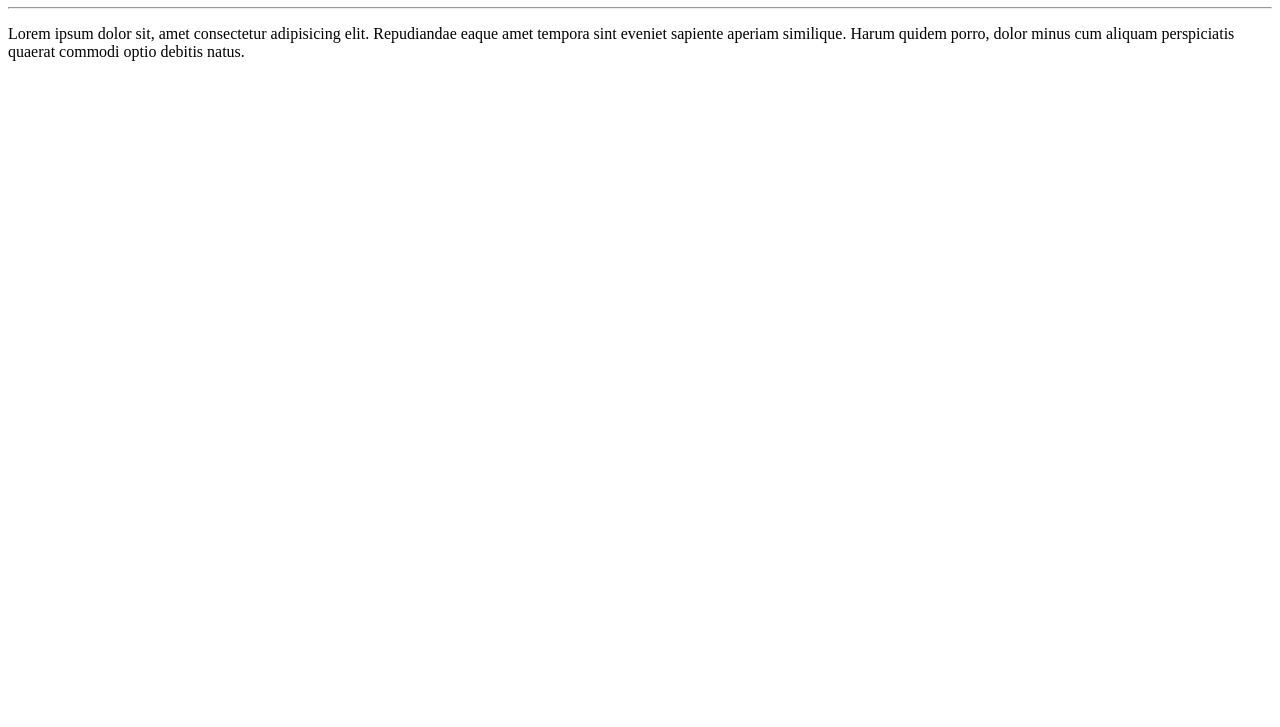
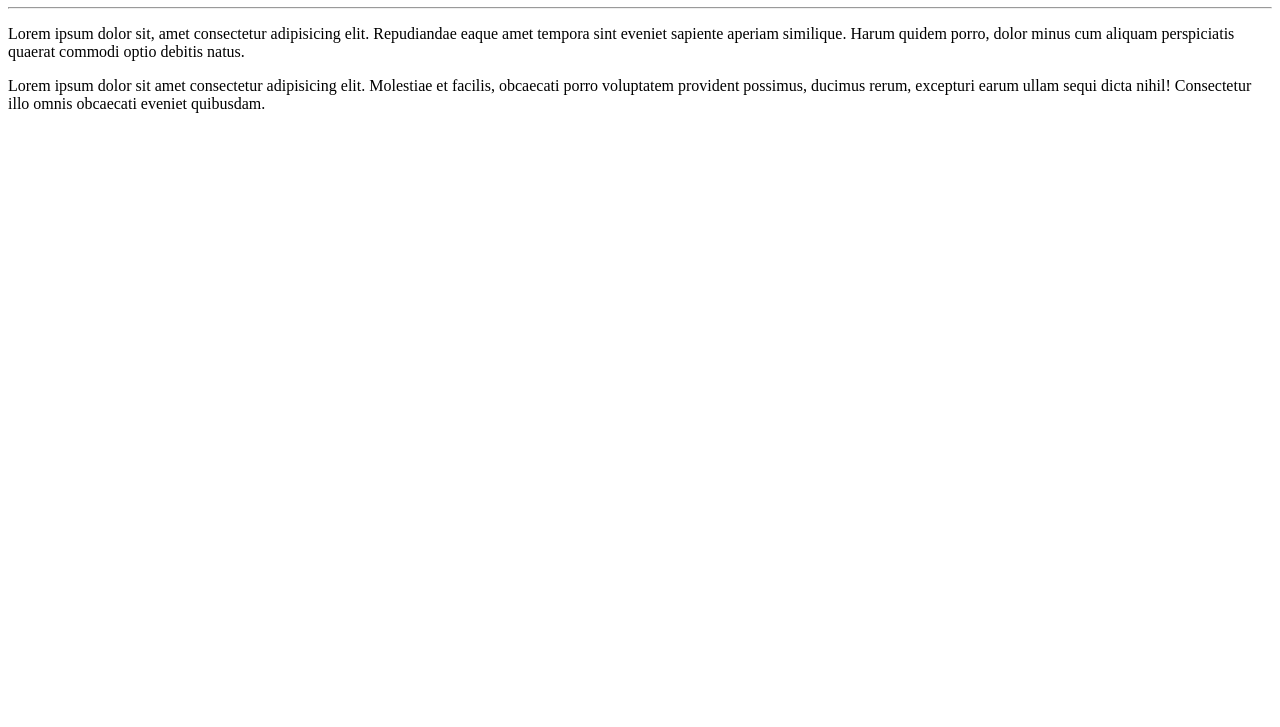
Before and after one commit to alisonrodrigues10/Ola-Mundo, a plain HTML site: page site-exemplo/index.html in a window 1280 px wide. Shown: the part 73-800 px from the top of the page. Drawn offline with Linux system fonts and the light colour scheme.

Commit message:
adicionei um parágrafo

```diff
--- a/site-exemplo/index.html
+++ b/site-exemplo/index.html
@@ -10,5 +10,6 @@
     <h1>Olá,Mundo!</h1>
     <hr>
     <p>Lorem ipsum dolor sit, amet consectetur adipisicing elit. Repudiandae eaque amet tempora sint eveniet sapiente aperiam similique. Harum quidem porro, dolor minus cum aliquam perspiciatis quaerat commodi optio debitis natus.</p>
+    <p>Lorem ipsum dolor sit amet consectetur adipisicing elit. Molestiae et facilis, obcaecati porro voluptatem provident possimus, ducimus rerum, excepturi earum ullam sequi dicta nihil! Consectetur illo omnis obcaecati eveniet quibusdam.</p>
 </body>
 </html>
```
